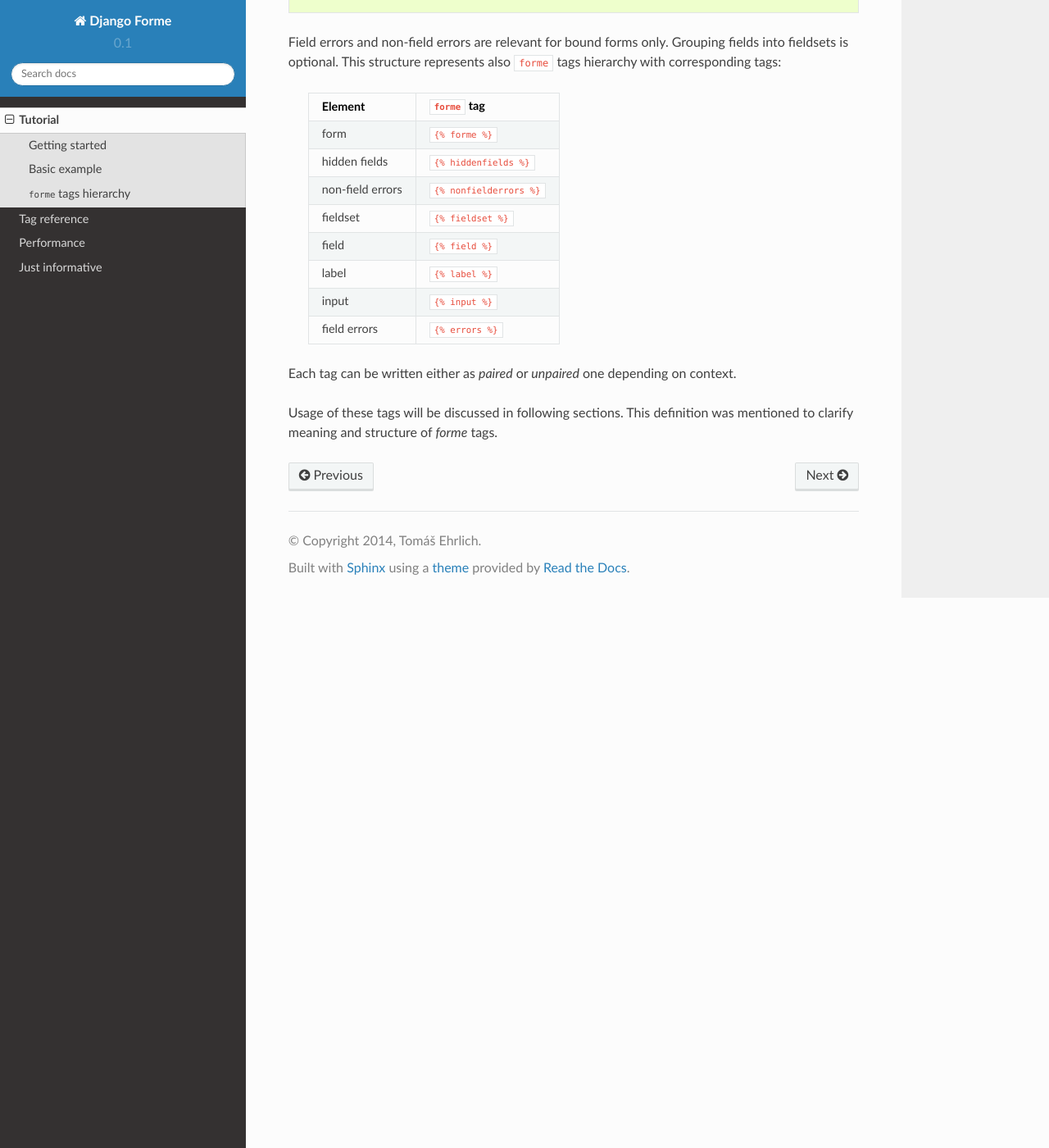
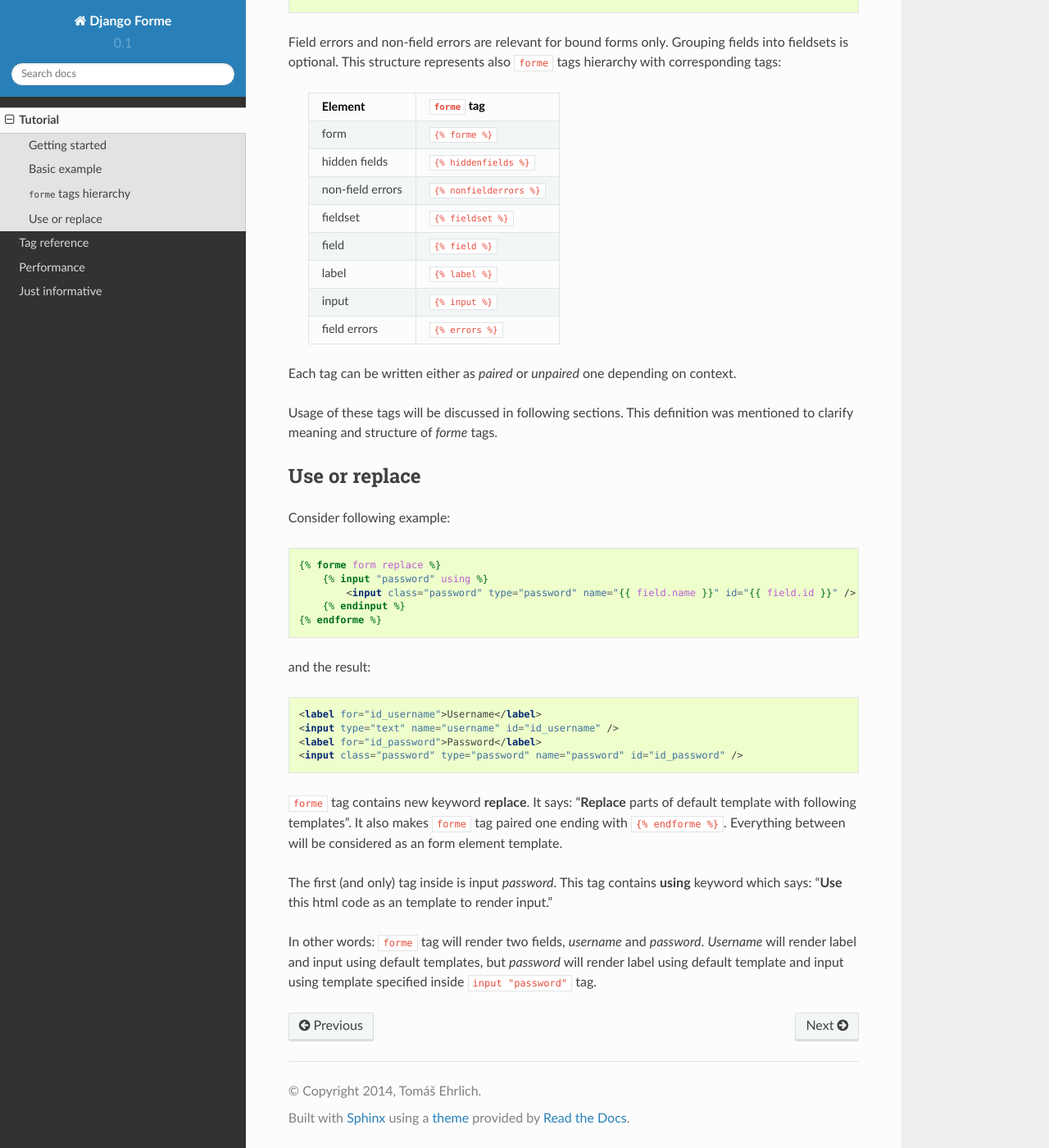
Before and after one commit to blubecks/django-forme, a Sphinx documentation site: the page built from docs/tutorial.rst, in a window 1280 px wide and 1400 px high, scrolled down 1893 px. Shown: the whole window at 82% size. Built offline with Sphinx 7.4.7 and the Read the Docs theme 2.0.0, drawn with Linux system fonts in a browser that asks for light colours.

Commit message:
Added basic distinction between using and replace keyword.

```diff
--- a/docs/tutorial.rst
+++ b/docs/tutorial.rst
@@ -118,3 +118,38 @@ Each tag can be written either as `paired` or `unpaired` one depending on contex
 
 Usage of these tags will be discussed in following sections. This definition
 was mentioned to clarify meaning and structure of `forme` tags.
+
+Use or replace
+--------------
+
+Consider following example:
+
+.. code-block:: html+django
+
+    {% forme form replace %}
+        {% input "password" using %}
+            <input class="password" type="password" name="{{ field.name }}" id="{{ field.id }}" />
+        {% endinput %}
+    {% endforme %}
+
+and the result:
+
+.. code-block:: html
+
+    <label for="id_username">Username</label>
+    <input type="text" name="username" id="id_username" />
+    <label for="id_password">Password</label>
+    <input class="password" type="password" name="password" id="id_password" />
+
+``forme`` tag contains new keyword **replace**. It says: "**Replace** parts
+of default template with following templates". It also makes ``forme`` tag
+paired one ending with ``{% endforme %}``. Everything between will be considered
+as an form element template.
+
+The first (and only) tag inside is input *password*. This tag contains **using**
+keyword which says: "**Use** this html code as an template to render input."
+
+In other words: ``forme`` tag will render two fields, *username* and *password*.
+*Username* will render label and input using default templates, but *password*
+will render label using default template and input using template specified
+inside ``input "password"`` tag.
```
